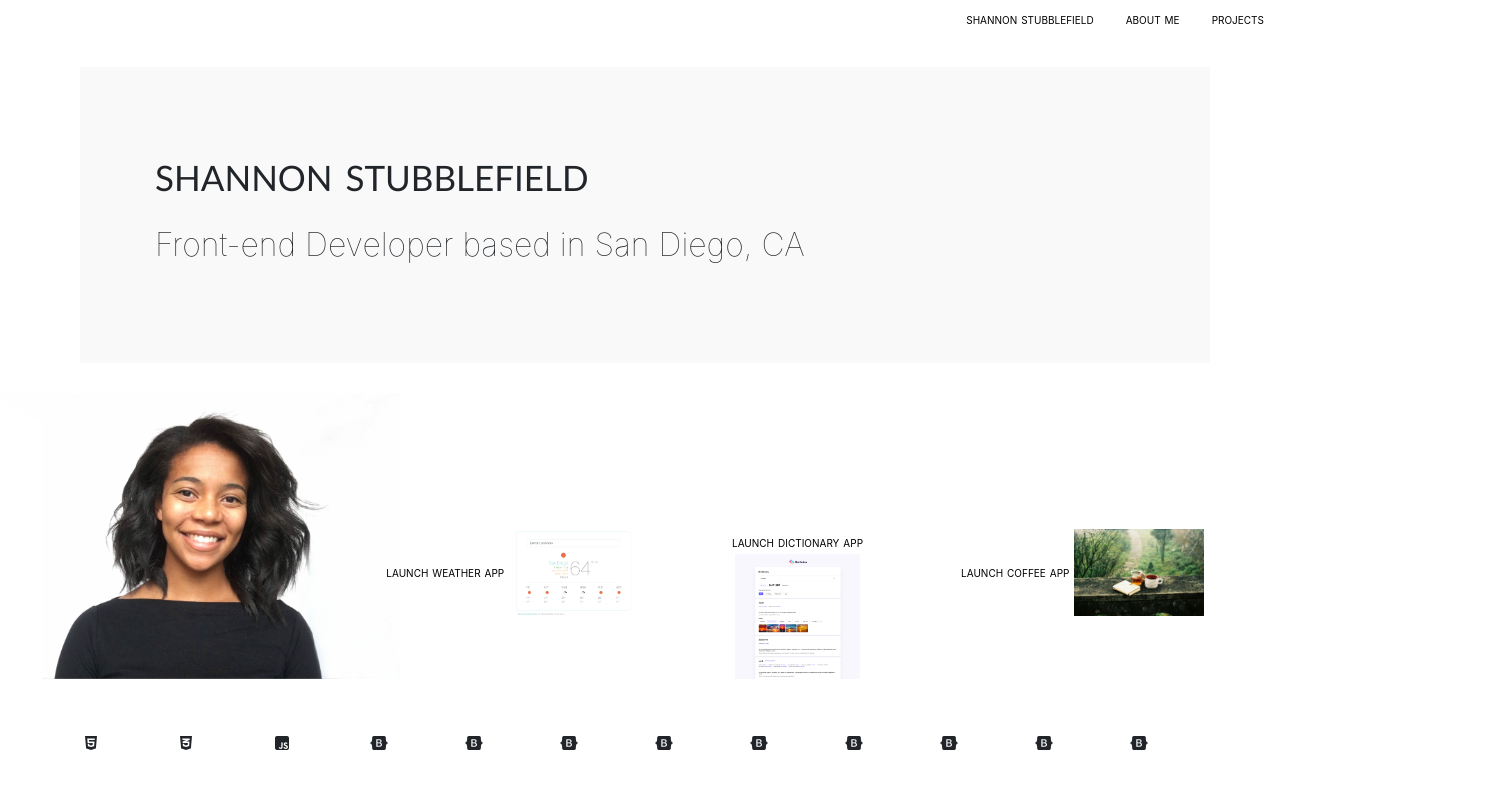
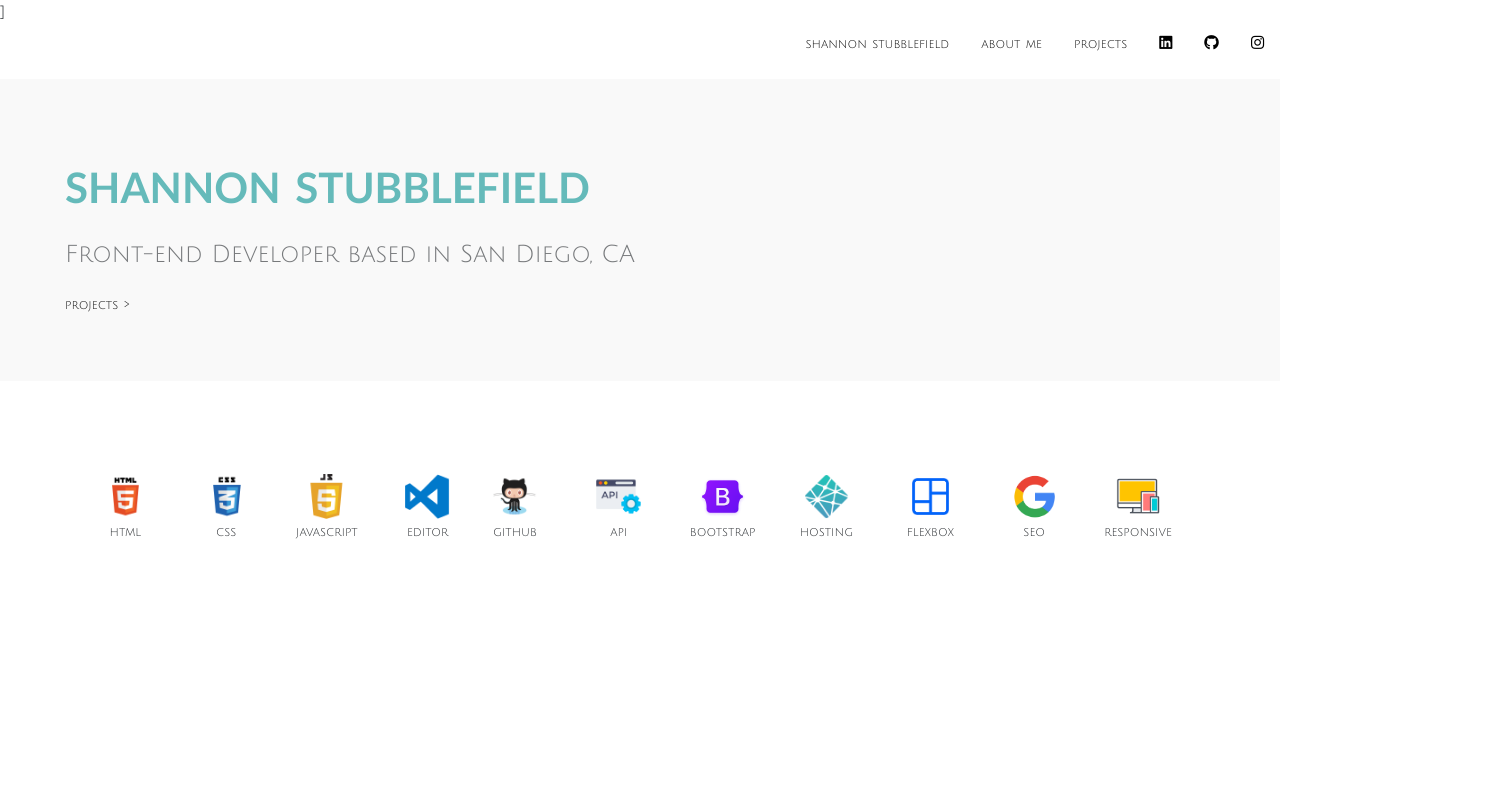
Before and after one commit to sastubblefield/Portfolio-Project, a plain HTML site: page index.html in a window 1280 px wide. Shown: the whole page, 1510 px wide, since content can reach past the window. Drawn offline with nearby package versions, Linux system fonts and the light colour scheme; a web font is replaced by a local one.

Commit message:
Homepage layout 3

```diff
--- a/index.html
+++ b/index.html
@@ -1,5 +1,7 @@
 <!DOCTYPE html>
-<html lang="en">
+<html lang="en"><link rel="preconnect" href="https://fonts.googleapis.com">
+<link rel="preconnect" href="https://fonts.gstatic.com" crossorigin>
+<link href="https://fonts.googleapis.com/css2?family=Gruppo&family=Inconsolata:wght@200&family=Julius+Sans+One&family=Mate+SC&display=swap" rel="stylesheet">
   <head>
     <meta charset="UTF-8" />
     <meta http-equiv="X-UA-Compatible" content="IE=edge" />
@@ -29,8 +31,9 @@
       src="https://kit.fontawesome.com/6ba7ddde0e.js"
       crossorigin="anonymous"
     ></script>
-    <link rel="stylesheet" href="src/styles.css" />
+    <link rel="stylesheet" href="src/styles.css" />]
     <title>Shannon Stubblefield Porfolio - Homepage</title>
+
   </head>
   <body>
     <ul class="nav justify-content-end">
@@ -43,63 +46,75 @@
       <li class="nav-item">
         <a class="nav-link" href="#">projects</a>
       </li>
+      <li class="nav-item">
+        <a
+          class="nav-link"
+          href="https://www.linkedin.com/in/shannon-stubblefield-31254116a/"
+          target="none"
+          ><i class="fab fa-linkedin"></i
+        ></a>
+      </li>
+      <li class="nav-item">
+        <a
+          class="nav-link"
+          href="https://github.com/sastubblefield/Portfolio-Project"
+          target="none"
+          ><i class="fab fa-github"></i
+        ></a>
+      </li>
+      <li class="nav-item">
+        <a class="nav-link" href="#"><i class="fab fa-instagram"></i></a>
+      </li>
+    </ul>
+    <div class="hero mt-3 mb-2">
+      <h1 class="font-weight-bold">shannon stubblefield</h1>
 
+      <h4 class="font-weight-lighter mt-4 mb-4">
+        Front-end Developer based in San Diego, CA
+      </h4>
+      <a href="">projects ></a>
+    </div>
 
-</ul>
-      <div class="hero">
-    <h1 class="font-weight-normal">shannon stubblefield</h1>
-    <h2 class="font-weight-lighter mt-4 mb-4">Front-end Developer based in San Diego, CA</h2>
+    <div class="skills-background mt-1">
+      <div class="container skills-row">
+        <div class="row">
+          <div class="col">
+            <img src="images/html.png" width="45px" alt="" /></br>html
           </div>
-<img src="images/headshot.png" width  ="400"alt=""></html>
-<div class="container projects-row">
-  <div class="row">
-    <div class="col-sm-3">
-<a href="">launch weather app</a> <img src="images/weather.png" width="130px" alt=""></div>
-    <div class="col-sm-3">
-<a href="">launch dictionary app</a> <img src="images/dictionary.png" width="130px" alt=""></div>
-<div class="col-sm-3">
-<a href="">launch coffee app</a> <img src="images/coffee.png" width="130px" alt=""></div>
+          <div class="col">
+            <img src="images/css.png" width="45px" alt="" /></br>css
+          </div>
+          <div class="col">
+            <img src="images/javascript.png" width="45px" alt="" />javascript
+          </div>
+          <div class="col">
+            <img src="images/editor.png" width="45px" alt="" />editor
+          </div>
+        </div>
+        <div class="col">
+          <img src="images/github.png" width="45px" alt="" />github
+        </div>
+        <div class="col">
+          <img src="images/api.png" width="45px" alt="" /> </br>api
+        </div>
+        <div class="col">
+          <img src="images/bootstrap.png" width="45px" alt="" />bootstrap
+        </div>
+        <div class="col">
+          <img src="images/hosting.png" width="45px" alt="" />hosting
+        </div>
+
+        <div class="col">
+          <img src="images/flexbox.png" width="45px" alt="" /> flexbox
+        </div>
+        <div class="col">
+          <img src="images/seo.png" width="45px" alt="" /></br>seo
+        </div>
+        <div class="col">
+          <img src="images/responsive.png" width="45px" alt="" />responsive
         </div>
       </div>
     </div>
-<div class="container skills-row">
-  <div class="row">
-    <div class="col">
-      <i class="fab fa-html5"></i>
-    </div>
-    <div class="col">
-      <i class="fab fa-css3-alt"></i>
-    </div>
-    <div class="col">
-    <i class="fab fa-js-square"></i>
-    </div>
-    <div class="col">
-    <i class="fab fa-bootstrap"></i>
-    </div>
-    <div class="col">
-    <i class="fab fa-bootstrap"></i>
-    </div>
-    <div class="col">
-    <i class="fab fa-bootstrap"></i>
-    </div>
-    <div class="col">
-    <i class="fab fa-bootstrap"></i>
-    </div>
-    <div class="col">
-    <i class="fab fa-bootstrap"></i>
-    </div>
-    <div class="col">
-    <i class="fab fa-bootstrap"></i>
-    </div>
-    <div class="col">
-    <i class="fab fa-bootstrap"></i>
-    </div>
-    <div class="col">
-    <i class="fab fa-bootstrap"></i>
-    </div>
-    <div class="col">
-    <i class="fab fa-bootstrap"></i>
-    </div>
 
-  </div>
-</div>
+  </body>
+</html>
--- a/src/styles.css
+++ b/src/styles.css
@@ -1,13 +1,21 @@
 :root {
+  --font-color: rgb(101, 186, 186);
   --paragraph-color: rgb(104, 104, 104);
   --heading-fontfamily: "Trebuchet MS", "Lucida Sans Unicode", "Lucida Grande",
     "Lucida Sans", Arial, sans-serif;
   --font-variant: small-caps;
 }
+body {
+  font-family: "Julius Sans One", sans-serif;
+}
 h1 {
+  color: var(--font-color);
   font-variant: var(--font-variant);
-  font-size: 50px;
+  font-size: 60px;
   font-family: var(--heading-fontfamily);
+}
+h4 {
+  opacity: 60%;
 }
 p {
   font-size: 16px;
@@ -16,21 +24,22 @@ p {
 }
 a {
   color: black;
-  font-size: 14px;
+  font-size: 15px;
   font-variant: var(--font-variant);
 }
 .hero {
   text-align: left;
-  margin: 30px 70px 30px 80px;
   background-color: #f9f9f9;
+  padding: 65px;
+}
+
+.skills-row {
+  text-align: center;
+  margin-top: 10px;
+  display: flex;
+  font-variant: var(--font-variant);
+  flex: 7;
+}
+.skills-background {
   padding: 75px;
 }
-.projects-row {
-  margin-left: 370px;
-  margin-top: -150px;
-  text-align: center;
-  font-variant: var(--font-variant);
-}
-.skills-row {
-  margin-top: 50px;
-}
```
Also changed, not shown: images/api.png (added), images/basic.png (added), images/bootstrap.png (added), images/css.png (added), images/editor.png (added), images/flexbox.png (added), images/front-end.png (added), images/github.png (added), images/hosting.png (added), images/html.png (added), images/javascript.png (added), images/responsive.png (added), images/seo.png (added). Lines whose indentation alone changed are shown as unchanged.
